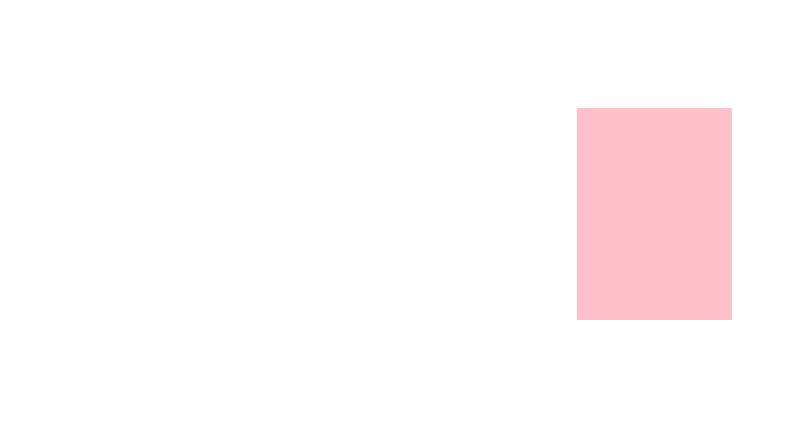
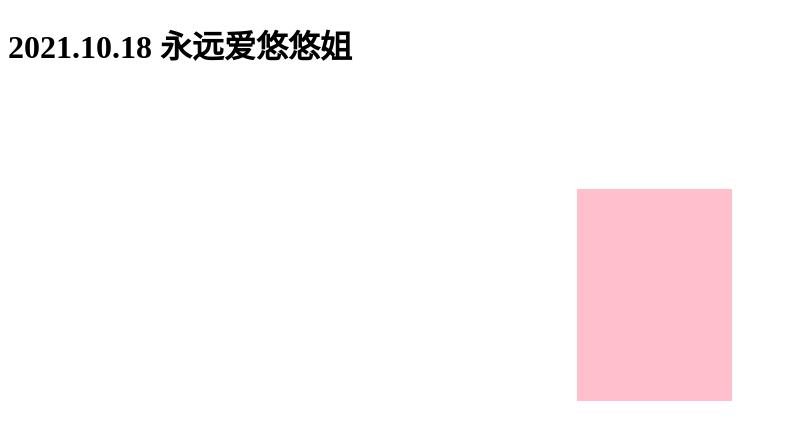
Before and after one commit to LiplusCu/cyrlove, a plain HTML site: page index.html in a window 1280 px wide. Shown: the whole page, without its empty margins (0-786 px from the left). Drawn offline with Linux system fonts and the light colour scheme.

Commit message:
Update index.html

```diff
--- a/index.html
+++ b/index.html
@@ -5,8 +5,9 @@
   <head>
 
     <meta charset="UTF-8">
+    <h1>2021.10.18 永远爱悠悠姐</h1>
 
-    <title></title>
+    <title>悠悠姐悠悠姐悠悠姐</title>
 
     <style type="text/css">
 
```
